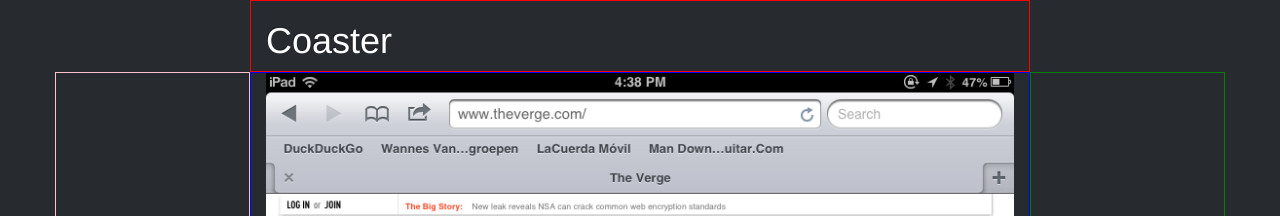
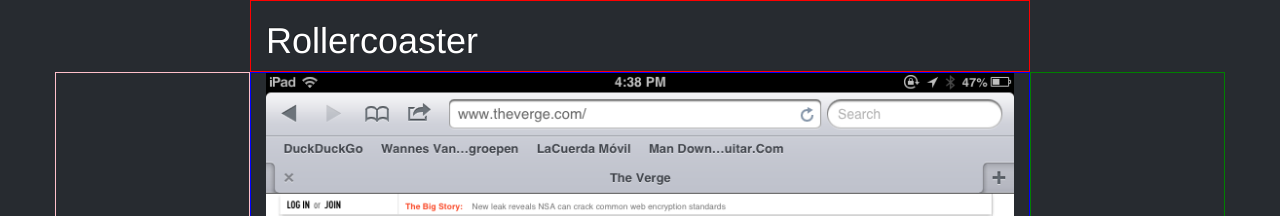
Before and after one commit to operasoftware/rollercoaster, a Jekyll site: the page built from index.html, in a window 1280 px wide. Shown: the top 216 px of the page. Built offline with Jekyll 4.4.1, drawn with Linux system fonts in a browser that asks for light colours; Markdown is read by kramdown in place of the engine named in the settings; the list of posts is cut into pages by our own code.

Commit message:
switch to roller coaster

```diff
--- a/_config.yml
+++ b/_config.yml
@@ -1,8 +1,8 @@
-name: Coaster
+name: Rollercoaster
 markdown: redcarpet
 pygments: true
 author: odevrel
 port: 3333
 paginate: 1
 permalink: pretty
-baseurl: "http://operasoftware.github.io/coaster"
+baseurl: "http://operasoftware.github.io/rollercoaster"
--- a/_layouts/default.html
+++ b/_layouts/default.html
@@ -8,7 +8,7 @@
 		<link rel="stylesheet" href="{{ site.baseurl }}/css/bootstrap-bootswatch-slate.min.css">
 		<link rel="stylesheet" href="{{ site.baseurl }}/css/custom.css">
 	</head>
-	<body id="coaster">
+	<body id="rollercoaster">
 		<div class="container">
 			<div class="row">
 				<header class="col-sm-8 col-sm-offset-2" style="border: 1px solid red">
--- a/index.html
+++ b/index.html
@@ -1,6 +1,6 @@
 ---
 layout: default
-title: Coaster
+title: Rollercoaster
 ---
 
 <div class="col-sm-2 col-xs-6" style="border: 1px solid pink;">
```
